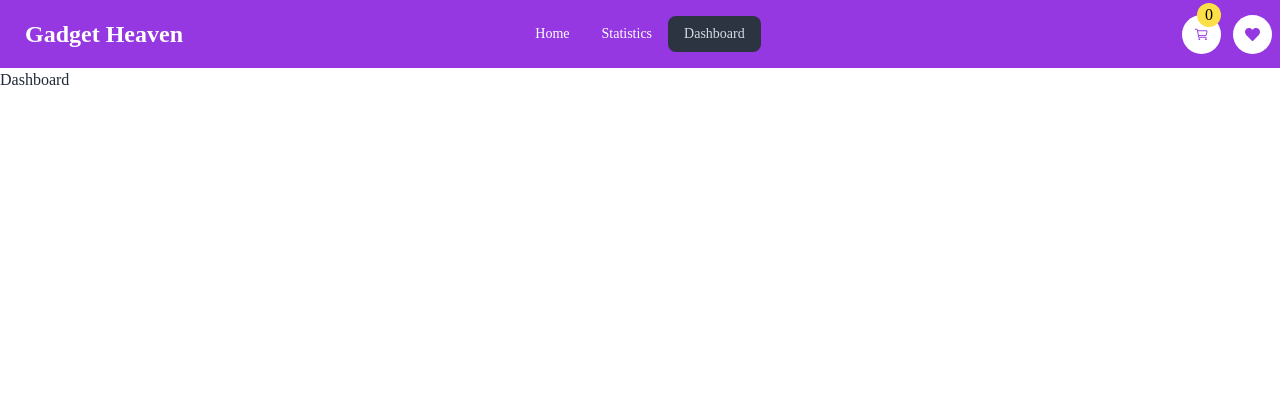
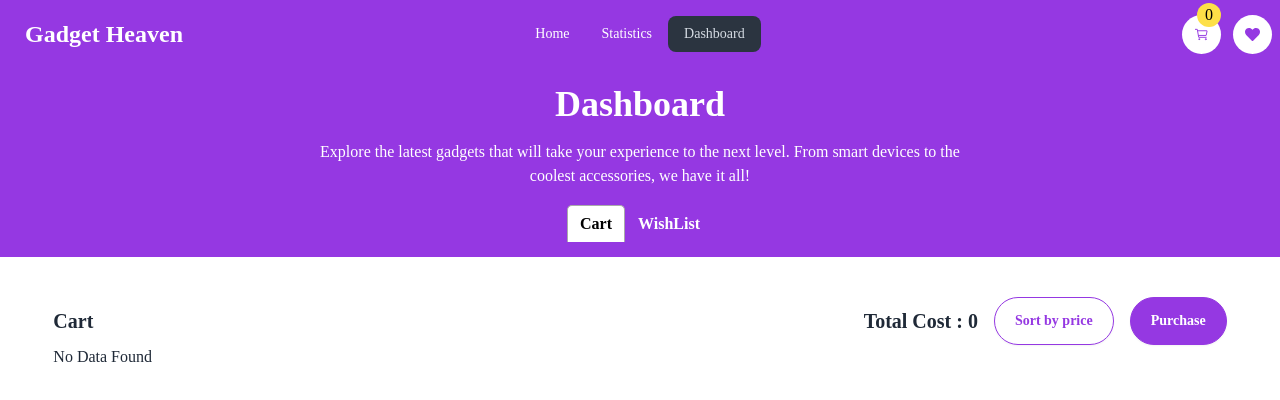
Before and after one commit to zishanmeh/gadget-haven, a React (Vite) app: page /dashboard in a window 1280 px wide. Shown: the top 400 px of the page. Built offline with nearby package versions, Linux system fonts and the light colour scheme.

Commit message:
Added cart details

```diff
--- /dev/null
+++ b/src/components/Cart/Cart.jsx
@@ -0,0 +1,57 @@
+import React, { useContext } from "react";
+import { cartContext } from "../../App";
+import { IoIosCloseCircleOutline } from "react-icons/io";
+
+const Cart = () => {
+  const cart = useContext(cartContext);
+  let totalPrice = 0;
+  for (const c of cart) {
+    totalPrice = totalPrice + c.price;
+  }
+  return (
+    <div className="w-11/12 mx-auto my-10">
+      <div className="flex justify-between items-center">
+        <h1 className="font-bold text-xl">Cart</h1>
+        <div className="flex justify-end items-center gap-4">
+          <h4 className="font-bold text-xl">Total Cost : {totalPrice}</h4>
+          <button className="btn bg-transparent border border-primaryColor px-5 py-3 rounded-full text-primaryColor hover:bg-primaryColor hover:text-white">
+            Sort by price
+          </button>
+          <button className="btn hover:bg-white hover:text-primaryColor bg-primaryColor px-5 py-3 rounded-full border border-primaryColor text-white">
+            Purchase
+          </button>
+        </div>
+      </div>
+      <div>
+        {cart.length > 0
+          ? cart.map((item, idx) => (
+              <div
+                key={idx}
+                className="flex gap-5 items-center mb-5 shadow-lg p-4 rounded-lg"
+              >
+                <div>
+                  <img src={item.product_image} alt={item.product_title} />
+                </div>
+                <div className="flex justify-between w-full">
+                  <div>
+                    <h1 className="text-xl font-bold">{item.product_title}</h1>
+                    <p className="text-sm text-gray-600 my-4">
+                      {item.description}
+                    </p>
+                    <p className="font-bold text-lg">Price: ${item.price}</p>
+                  </div>
+                  <IoIosCloseCircleOutline
+                    size={30}
+                    className="cursor-pointer"
+                    color="red"
+                  ></IoIosCloseCircleOutline>
+                </div>
+              </div>
+            ))
+          : "No Data Found"}
+      </div>
+    </div>
+  );
+};
+
+export default Cart;
--- /dev/null
+++ b/src/components/Dashboard/Dashboard.jsx
@@ -0,0 +1,35 @@
+import { Tab, Tabs, TabList, TabPanel } from "react-tabs";
+import "react-tabs/style/react-tabs.css";
+import Cart from "../Cart/Cart";
+const Dashboard = () => {
+  return (
+    <div>
+      <Tabs>
+        <div className="bg-primaryColor text-white py-4 text-center">
+          <h1 className="text-4xl font-bold">Dashboard</h1>
+          <p className="lg:w-1/2 mx-auto my-4">
+            Explore the latest gadgets that will take your experience to the
+            next level. From smart devices to the coolest accessories, we have
+            it all!
+          </p>
+          <div>
+            <div>
+              <TabList className="border-none font-bold">
+                <Tab>Cart</Tab>
+                <Tab>WishList</Tab>
+              </TabList>
+            </div>
+          </div>
+        </div>
+        <div>
+          <TabPanel>
+            <Cart></Cart>
+          </TabPanel>
+          <TabPanel>Panel 2</TabPanel>
+        </div>
+      </Tabs>
+    </div>
+  );
+};
+
+export default Dashboard;
--- a/src/components/Navbar/Navbar.jsx
+++ b/src/components/Navbar/Navbar.jsx
@@ -46,7 +46,7 @@ const Navbar = () => {
       <div className="navbar-center hidden lg:flex">
         <ul className="menu menu-horizontal px-1">
           <li>
-            <NavLink to="/">Home</NavLink>
+            <NavLink to="/category/all">Home</NavLink>
           </li>
           <li>
             <NavLink to="/statistics">Statistics</NavLink>
--- a/src/main.jsx
+++ b/src/main.jsx
@@ -10,7 +10,7 @@ import Accessories from "./components/Accessories/Accessories";
 import AllGadgets from "./components/AllGadgets/AllGadgets";
 import GadgetDetails from "./components/GadgetDetails/GadgetDetails";
 import Category from "./components/Category/Category";
-
+import Dashboard from "./components/Dashboard/Dashboard";
 const router = createBrowserRouter([
   {
     path: "/",
@@ -22,7 +22,7 @@ const router = createBrowserRouter([
         element: <Home></Home>,
         children: [
           {
-            path: "category/:category",
+            path: "category/:category?",
             loader: async ({ params }) => {
               const response = await fetch("/gadgets.json");
               if (!response.ok) throw new Error("Failed to load gadgets data");
@@ -30,7 +30,7 @@ const router = createBrowserRouter([
               const data = await response.json();
 
               // Filter gadgets based on the category from params
-              const { category } = params;
+              const category = params.category || "all";
               const filteredData =
                 category === "all"
                   ? data.gadgets // Show all gadgets if category is "all"
@@ -55,7 +55,7 @@ const router = createBrowserRouter([
       },
       {
         path: "/dashboard",
-        element: <h1>Dashboard</h1>,
+        element: <Dashboard></Dashboard>,
       },
       {
         path: "/statistics",
```
